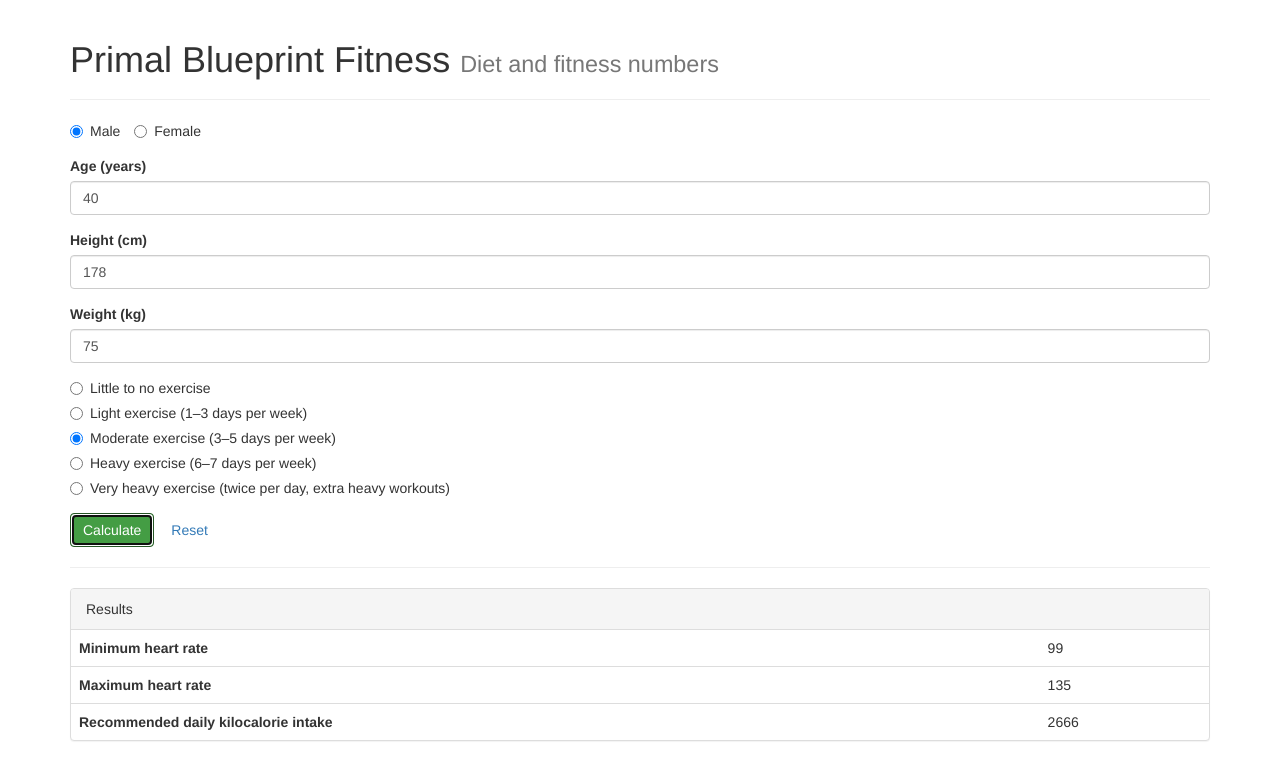
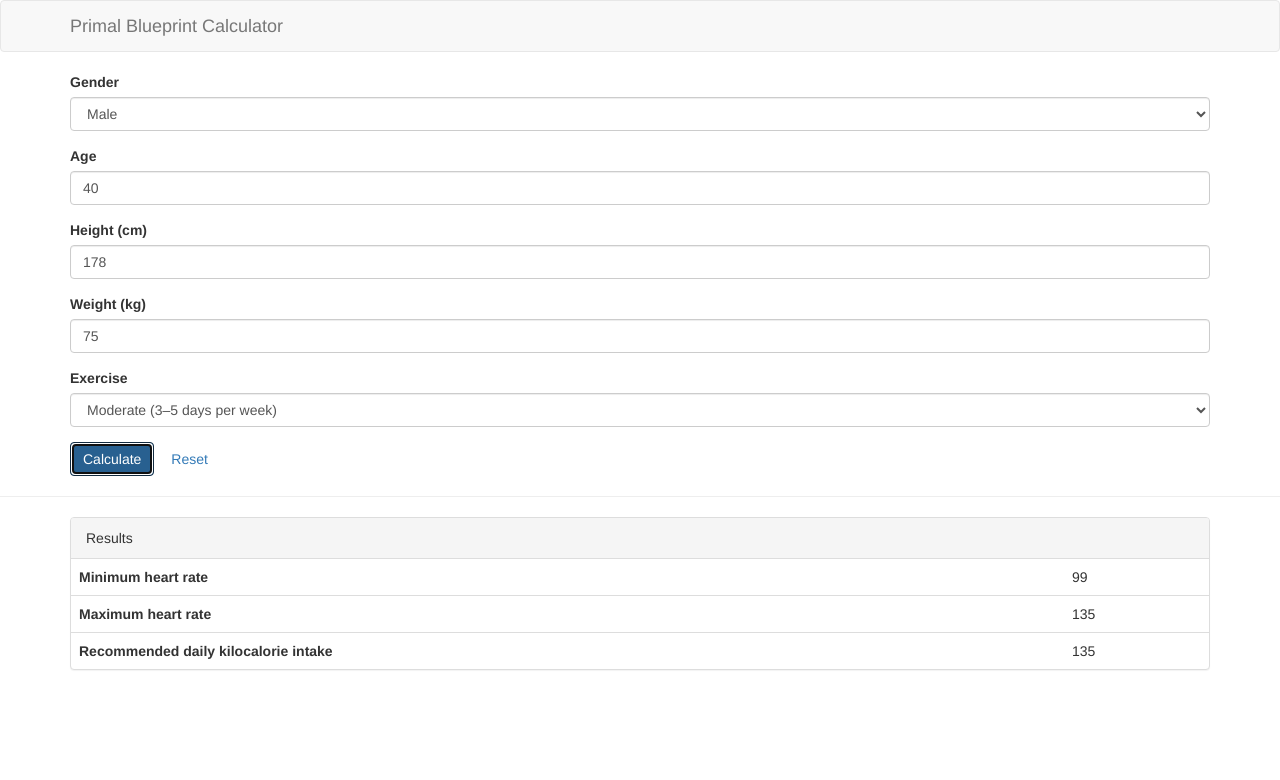
Before and after one commit to Robert-Love/Primal-Blueprint-Fitness, a plain HTML site: page index.html in a window 1280 px wide. Both pictures are taken after a click on the input "Calculate". Drawn offline with nearby package versions, Linux system fonts and the light colour scheme.

Commit message:
Refactoring of form controls and layout

```diff
--- a/app.js
+++ b/app.js
@@ -3,20 +3,27 @@
   $("#form").submit(function(){
 
     // Collect form values
-    var gender = $("input:radio[name=gender]:checked").val();
-    var age = Number($("input[name=age]").val());
-    var height = Number($("input[name=height]").val());
-    var weight = Number($("input[name=weight]").val());
-    var exercise = Number($("input:radio[name=exercise]:checked").val());
+    var gender = $("#gender").val();
+    var age = Number($("#age").val());
+    var height = Number($("#height").val());
+    var weight = Number($("#weight").val());
+    var exercise = Number($("#exercise").val());
 
-    // Estimate maximum heart rate (MHR)
+    alert(gender);
+    alert(age);
+    alert(height);
+    alert(weight);
+    alert(exercise);
+    return false;
+
+    // Estimate Maximum Heart Rate (MHR)
     var mhr = Number(208 - (0.7 * age));
 
     // Calculate minimum and maximum exercise heart rate
     var min = Number((mhr / 100) * 55);
     var max = Number((mhr / 100) * 75);
 
-    // Estimate basal metabolic rate (BMR)
+    // Estimate Basal Metabolic Rate (BMR)
     var bmr = 1720.279;
     if (gender == "male") {
       bmr = 88.362 + (13.397 * weight) + (4.799 * height) - (5.677 * age);
--- a/index.html
+++ b/index.html
@@ -4,7 +4,7 @@
     <meta charset="utf-8">
     <meta http-equiv="X-UA-Compatible" content="IE=edge">
     <meta name="viewport" content="width=device-width, initial-scale=1">
-    <title>Primal Blueprint Fitness</title>
+    <title>Primal Blueprint Calculator</title>
     <link rel="stylesheet" href="https://maxcdn.bootstrapcdn.com/bootstrap/3.3.5/css/bootstrap.min.css">
     <link rel="stylesheet" href="https://maxcdn.bootstrapcdn.com/font-awesome/4.3.0/css/font-awesome.min.css">
     <!--[if lt IE 9]>
@@ -13,23 +13,25 @@
     <![endif]-->
   </head>
   <body>
-    <div class="container">
-      <div class="page-header">
-        <h1>Primal Blueprint Fitness <small>Diet and fitness numbers</small></h1>
+    <nav class="navbar navbar-default">
+      <div class="container">
+        <header class="navbar-header">
+          <a class="navbar-brand" href="/">Primal Blueprint Calculator</a>
+        </header>
       </div>
+    </nav>
+    <section class="container">
+      <h1 class="sr-only">Your details</h1>
       <form action="/" method="post" id="form">
         <div class="form-group">
-		  <label class="radio-inline">
-            <input type="radio" name="gender" value="male" checked>
-            Male
-          </label>
-          <label class="radio-inline">
-            <input type="radio" name="gender" value="female">
-            Female
-          </label>
+          <label for="gender">Gender</label>
+          <select name="gender" class="form-control" id="gender">
+            <option value="male" selected>Male</option>
+            <option value="female">Female</option>
+          </select>
         </div>
         <div class="form-group">
-          <label for="age">Age (years)</label>
+          <label for="age">Age</label>
           <input type="number" name="age" class="form-control" id="age" value="40" min="1">
         </div>
         <div class="form-group">
@@ -40,42 +42,23 @@
           <label for="weight">Weight (kg)</label>
           <input type="number" name="weight" class="form-control" id="weight" value="75" min="1">
         </div>
-    		<div class="form-group">
-    			<div class="radio">
-    			  <label>
-    				<input type="radio" name="exercise" value="1.2">
-    				Little to no exercise
-    			  </label>
-    			</div>
-    			<div class="radio">
-    			  <label>
-    				<input type="radio" name="exercise" value="1.375">
-    				Light exercise (1–3 days per week)
-    			  </label>
-    			</div>
-    			<div class="radio">
-    			  <label>
-    				<input type="radio" name="exercise" value="1.55" checked>
-    				Moderate exercise (3–5 days per week)
-    			  </label>
-    			</div>
-    			<div class="radio">
-    			  <label>
-    				<input type="radio" name="exercise" value="1.725">
-    				Heavy exercise (6–7 days per week)
-    			  </label>
-    			</div>
-    			<div class="radio">
-    			  <label>
-    				<input type="radio" name="exercise" value="1.9">
-    				Very heavy exercise (twice per day, extra heavy workouts)
-    			  </label>
-    			</div>
-    		</div>
-        <input type="submit" class="btn btn-success" value="Calculate">
+        <div class="form-group">
+          <label for="exercise">Exercise</label>
+          <select name="exercise" class="form-control" id="exercise">
+            <option value="1.2">Little to none</option>
+            <option value="1.375">Light (1–3 days per week)</option>
+            <option value="1.55" selected>Moderate (3–5 days per week)</option>
+            <option value="1.725">Heavy (6–7 days per week)</option>
+            <option value="1.9">Very heavy (twice per day, extra heavy workouts)</option>
+          </select>
+        </div>
+        <input type="submit" class="btn btn-primary" value="Calculate">
         <a href="/" class="btn">Reset</a>
       </form>
-      <hr>
+    </section>
+    <hr>
+    <section class="container">
+      <h1 class="sr-only">Your results</h1>
       <div class="panel panel-default">
         <div class="panel-heading">Results</div>
         <table class="table">
@@ -93,7 +76,7 @@
           </tr>
         </table>
       </div>
-    </div>
+    </section>
     <script src="https://ajax.googleapis.com/ajax/libs/jquery/2.1.4/jquery.min.js"></script>
     <script src="https://maxcdn.bootstrapcdn.com/bootstrap/3.3.5/js/bootstrap.min.js"></script>
     <script src="app.js"></script>
```
Also changed, not shown: 1 other file.
